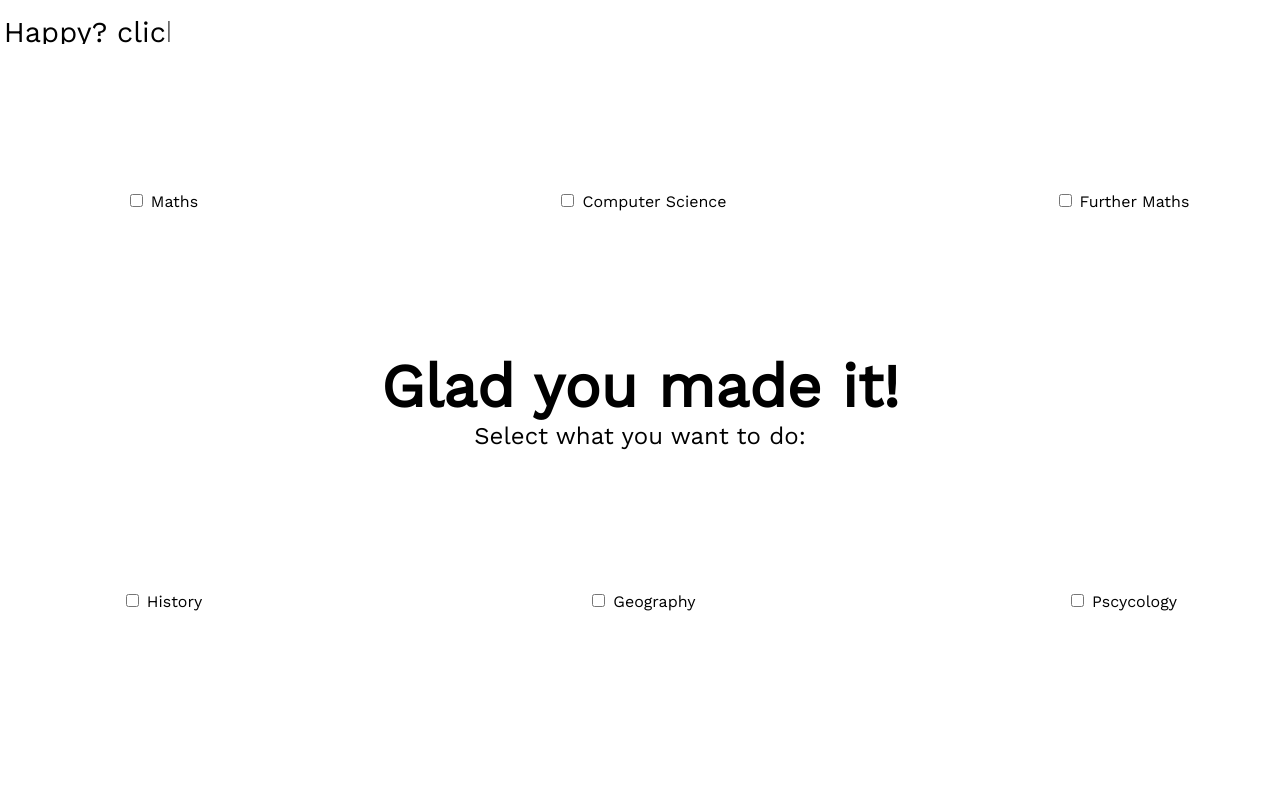
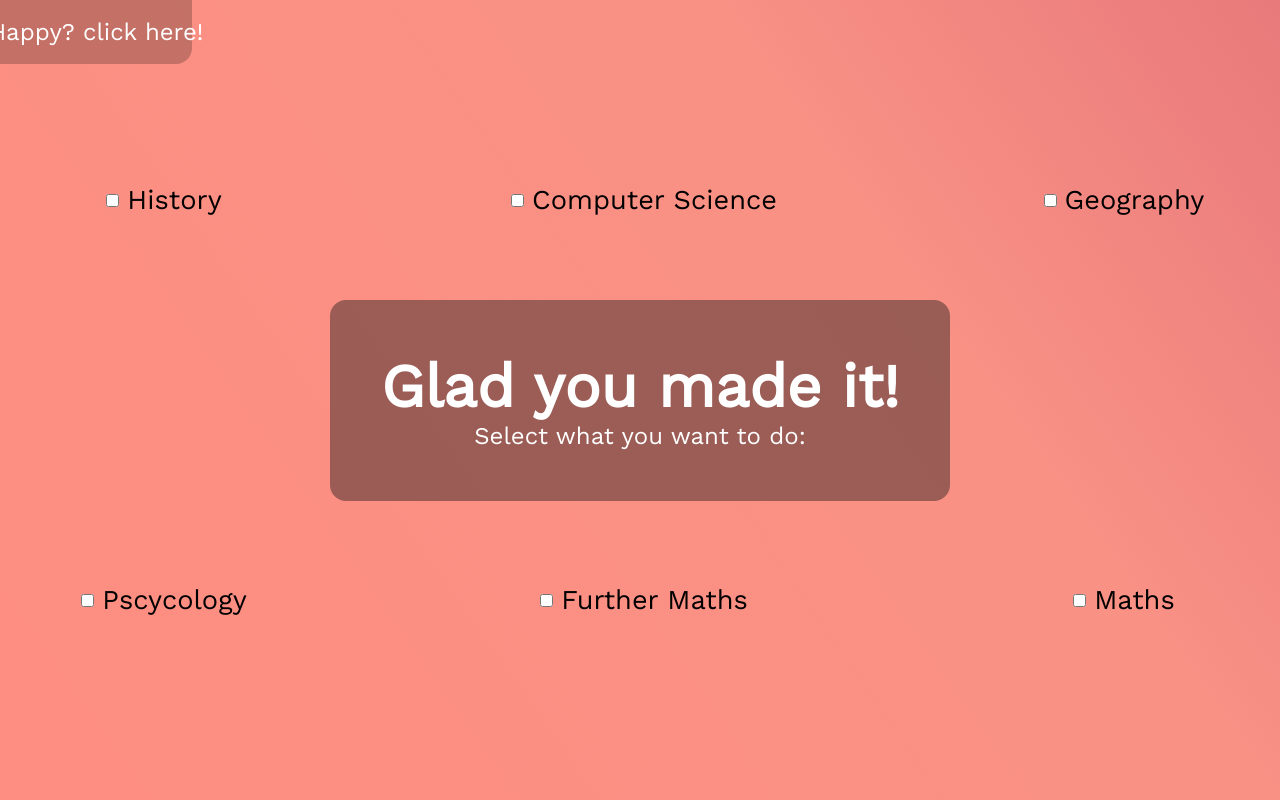
Before and after one commit to Tudor-The-programmer/Nea, a PHP site: page /nea/Pages/FirstTime.php in a window 1280 px wide. Run offline with PHP 8.4, Linux system fonts and the light colour scheme.

Commit message:
Nice css bro

```diff
--- a/Pages/FirstTime.php
+++ b/Pages/FirstTime.php
@@ -32,7 +32,10 @@
     </div>
 
     <form action="./FirstTime.php" method="post" id='form'>
-        <input type="submit" value="Happy? click here!" class="submit-button">
+        <div class="button-container">
+            <input type="submit" value="Happy? click here!" class="submit-button">
+        </div>
+
     </form>
 </body>
 
--- a/Scripts/FirstTime.js
+++ b/Scripts/FirstTime.js
@@ -55,12 +55,12 @@ class Subject {
 }
 
 let subject = [
-  "Maths",
+  "History",
   "Computer Science",
-  "Further Maths",
-  "History",
   "Geography",
   "Pscycology",
+  "Further Maths",
+  "Maths",
 ];
 
 for (var i = 0; i < subject.length; i++) {
--- a/Styles/FirstTIme.css
+++ b/Styles/FirstTIme.css
@@ -5,9 +5,21 @@
     font-family: 'Work Sans', sans-serif;
 }
 
+@keyframes bg-animation {
+    0% {
+        background-position: left;
+    }
+    100% {
+        background-position: right;
+    }
+}
+
 body {
     width: 100%;
     height: 100%;
+    background-image: linear-gradient(55deg, #ff8177 0%, #ff867a 0%, #ff8c7f 21%, #f99185 52%, #cf556c 78%, #6b1bff 100%);
+    background-size: 400%;
+    animation: bg-animation 25s infinite alternate;
 }
 
 
@@ -18,21 +30,29 @@ form {
     grid-template-columns: 25% 50% 25%;
 }
 
-.submit-button {
+.button-container {
     position: absolute;
-    width: 12%;
-    height: 5%;
-    padding: 1rem;
+    display: flex;
     justify-content: center;
     align-items: center ;
+    width: 15%;
+    height: 5%;
+    padding: 2rem;
+    background-color: rgba(0, 0, 0, 0.219);
+    border-bottom-right-radius: 1rem;
+}
+
+
+.submit-button {
     border: none;
     background: transparent;
     font-size: 1.5rem;
+    color: white;
     transition: 0.2s;
 }
 
 .submit-button:hover {
-    scale: 1.2;
+    transform: scale(1.2);
 }
 
 .form-element-style {
@@ -48,10 +68,12 @@ form {
     padding: 3em;
     pointer-events:painted;
     transition: 0.2s ease-in-out;
+    display: flex;
+    align-items: center;
 }
 
 #element-div-styling:hover{
-    transform: scale(2);
+    transform: scale(1.6);
 }
 
 #checkbox {
@@ -70,15 +92,20 @@ form {
     justify-content: center;
     align-items: center;
     flex-direction: column;
+
 }
 
 
 label {
     pointer-events: none;
+    font-size: 1.7rem;
+    transition: 0.2s ease-in-out;
+    width: 100%;
 }
 
 h1 {
     font-size: 7.5vh;
+    color: white;
 }
 
 h1::before, h1::after {
@@ -88,9 +115,16 @@ h1::before, h1::after {
     position: absolute;
     display: flex;
     transform: scaleX(0);
-    background-color: black;
+    background-color: rgb(255, 255, 255);
     transition: 0.2s ease-in-out;
 
+}
+
+.text-styles{
+    padding: 3rem;
+    border: 0.2rem solid transparent;
+    background-color: rgba(22, 22, 22, 0.419);
+    border-radius: 1rem;
 }
 
 .text-styles:hover, h1:hover::before, h1:hover::after {
@@ -102,4 +136,5 @@ p {
     font-size: 3vh;
     display: flex;
     justify-content: center;
+    color: white;
 }
```
